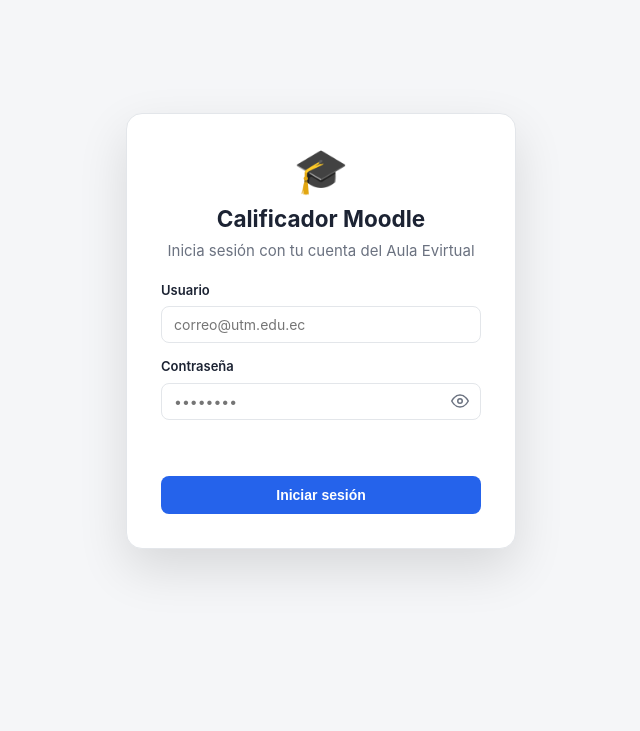
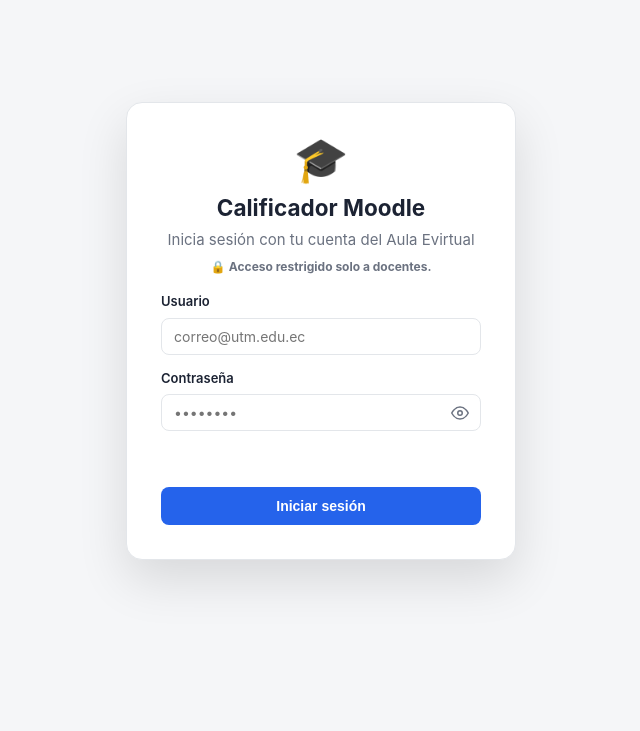
Before and after one commit to alejandromoreira2002/agente-calificador-evirtual-utm, a Flask app: page / in a window 1280 px wide. Shown: the part 69-800 px from the top of the page, without its empty margins (319-959 px from the left). Run offline with Flask 3, Linux system fonts and the light colour scheme.

Commit message:
autenticacion restringido a docentes

```diff
--- a/webapp/app.py
+++ b/webapp/app.py
@@ -86,6 +86,17 @@ def _mensaje_login(texto):
     return t or "No se pudo iniciar sesión. Inténtalo de nuevo."
 
 
+# Solo docentes: el usuario debe tener la forma nombre.apellido@utm.edu.ec.
+# Cualquier otro formato (por ejemplo el número de cédula con el que suelen
+# ingresar los estudiantes) se rechaza antes de consultar a Moodle.
+PATRON_DOCENTE = re.compile(r"^[a-z][a-z0-9]*(\.[a-z][a-z0-9]*)+@utm\.edu\.ec$", re.IGNORECASE)
+
+MENSAJE_SOLO_DOCENTES = (
+    "Acceso restringido a docentes: el usuario debe ser tu correo institucional "
+    "con el formato nombre.apellido@utm.edu.ec."
+)
+
+
 @app.route("/api/login", methods=["POST"])
 def login():
     body = request.get_json(silent=True) or {}
@@ -93,6 +104,8 @@ def login():
     password = body.get("password") or ""
     if not username or not password:
         return jsonify({"error": "Usuario y contraseña son obligatorios"}), 400
+    if not PATRON_DOCENTE.match(username):
+        return jsonify({"error": MENSAJE_SOLO_DOCENTES}), 403
     try:
         token = api.login(username, password, site_url())
         info = api.get_site_info(token, site_url())
--- a/webapp/static/style.css
+++ b/webapp/static/style.css
@@ -314,6 +314,11 @@ button.mini:hover { background: #f0f3f9; }
 .login-logo { font-size: 44px; line-height: 1; }
 .login-card h2 { margin: 10px 0 4px; }
 .login-card p { margin: 0 0 18px; }
+.login-hint { margin: -10px 0 16px !important; line-height: 1.4; }
+.login-hint code {
+  background: #eef2f7; border: 1px solid var(--border); border-radius: 5px;
+  padding: 1px 5px; font-size: 11px; white-space: nowrap;
+}
 .login-card .field { text-align: left; }
 .login-card .primary { width: 100%; margin-top: 4px; padding: 11px; }
 .err-text { color: var(--err); min-height: 20px; margin: 6px 0 2px; }
--- a/webapp/templates/index.html
+++ b/webapp/templates/index.html
@@ -13,6 +13,9 @@
       <div class="login-logo">🎓</div>
       <h2>Calificador Moodle</h2>
       <p class="muted">Inicia sesión con tu cuenta del Aula Evirtual</p>
+      <p class="muted small login-hint">
+        🔒 <strong>Acceso restrigido solo a docentes.</strong>
+      </p>
       <form id="login-form">
         <div class="field">
           <label for="login-username">Usuario</label>
```
Also changed, not shown: DOCUMENTACION.md (+24 -0 lines), README.md.
